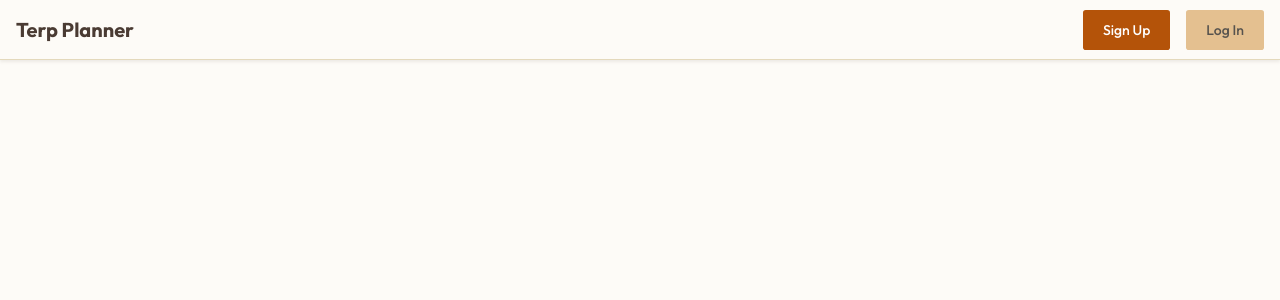
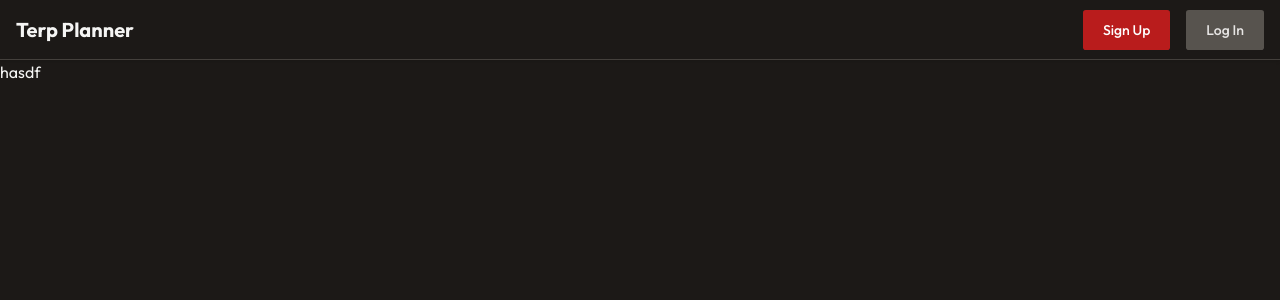
Before and after one commit to WillGraham36/four-year-plan-maker, a Next.js app in the folder frontend/: page / in a window 1280 px wide. Shown: the top 300 px of the page. Built offline with nearby package versions, Linux system fonts and the light colour scheme; no server answers.

Commit message:
feat: update langing page to dark mode

```diff
--- a/frontend/src/app/(static)/layout.tsx
+++ b/frontend/src/app/(static)/layout.tsx
@@ -8,7 +8,7 @@ export default function StaticLayout({
   children: React.ReactNode;
 }>) {
   return (
-    <ThemeProvider attribute="class" defaultTheme="light" enableSystem={false}>
+    <ThemeProvider attribute="class" defaultTheme="dark" enableSystem={false}>
       <Navbar />
       {children}
     </ThemeProvider>
--- a/frontend/src/app/(static)/page.tsx
+++ b/frontend/src/app/(static)/page.tsx
@@ -5,8 +5,8 @@ import React from 'react'
 const HomePage = async () => {
 
   return (
-    <main className=''>
-
+    <main className="w-full h-screen bg-gradient-to-b from-bg to-bg/50">
+      hasdf
     </main>
   );
 }
```
